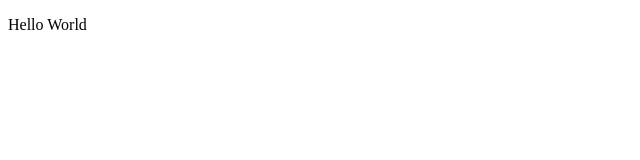
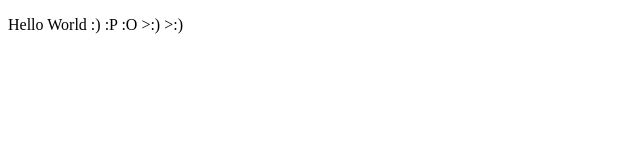
Before and after one commit to mderosie/mderosie.github.io, a plain HTML site: page index.html in a window 1280 px wide. Shown: the full height of the page, 0-640 px from the left. Drawn offline with Linux system fonts and the light colour scheme.

Commit message:
:) :P :O >:) >:)

```diff
--- a/index.html
+++ b/index.html
@@ -1,6 +1,6 @@
 <!DOCTYPE html>
 <html>
 <p>
-Hello World
+Hello World :) :P :O >:) >:)
 </p>
 </html>
```
